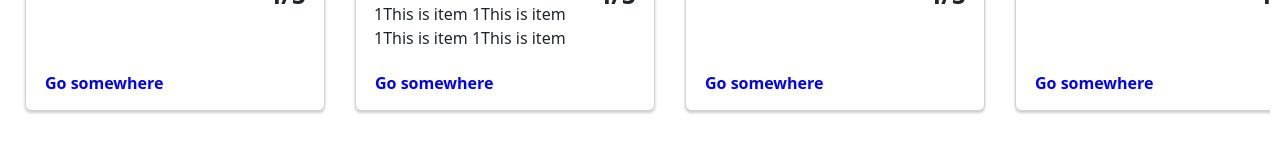
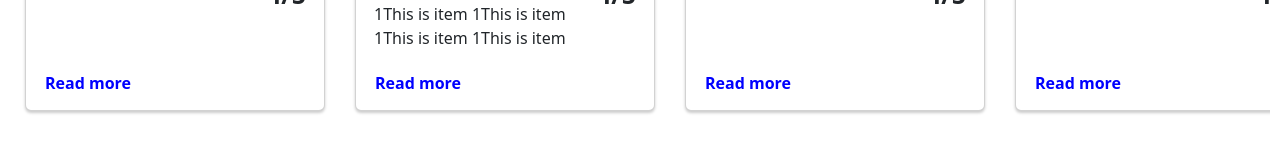
Before and after one commit to Jun0610/Itembnb, a React (Create React App) app in the folder Frontend/: page / in a window 1280 px wide. Shown: the part 367-527 px from the top of the page. Built offline with nearby package versions, Linux system fonts and the light colour scheme.

Commit message:
Changed button text

```diff
--- a/Frontend/src/components/post.js
+++ b/Frontend/src/components/post.js
@@ -21,7 +21,7 @@ const Post = ({item}) => {
           <div className="card-body custom-card-body-left">
             <h5 className="card-title"> {title} </h5>
             <p className="card-text item-desc"> {description} </p>
-            <a href="#" class="btn custom-card-button">Go somewhere</a>
+            <a href="#" class="btn custom-card-button">Read more</a>
           </div>
 
         {isRequest === false &&
```
